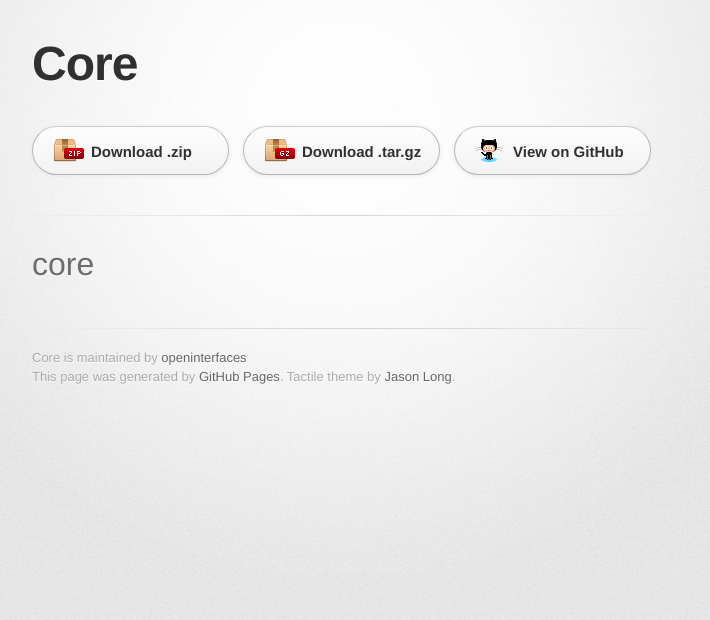
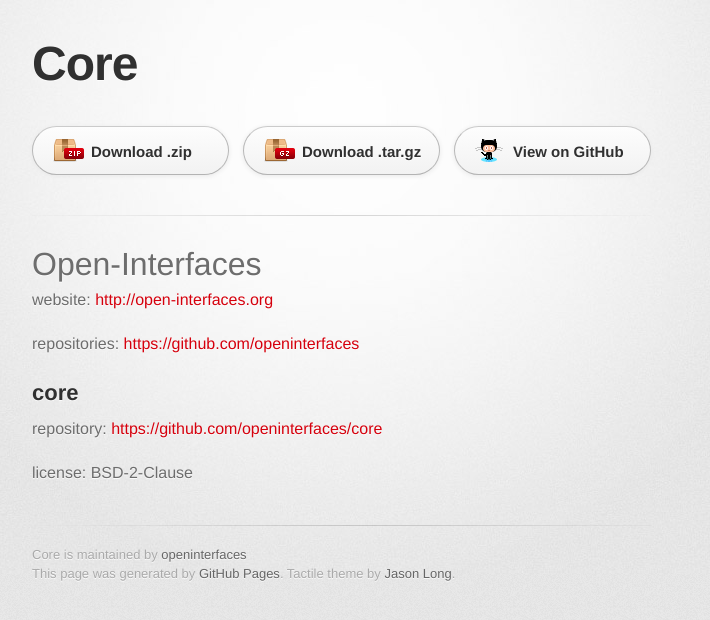
Before and after one commit to openinterfaces/core, a plain HTML site: page index.html in a window 1280 px wide. Shown: the whole page, without its empty margins (298-1008 px from the left). Drawn offline with Linux system fonts and the light colour scheme; a web font is replaced by a local one.

Commit message:
Create gh-pages branch via GitHub

```diff
--- a/index.html
+++ b/index.html
@@ -32,7 +32,18 @@
 
         <section id="main_content">
           <h1>
-<a name="core" class="anchor" href="#core"><span class="octicon octicon-link"></span></a>core</h1>
+<a name="open-interfaces" class="anchor" href="#open-interfaces"><span class="octicon octicon-link"></span></a>Open-Interfaces</h1>
+
+<p>website: <a href="http://open-interfaces.org">http://open-interfaces.org</a></p>
+
+<p>repositories: <a href="https://github.com/openinterfaces">https://github.com/openinterfaces</a></p>
+
+<h2>
+<a name="core" class="anchor" href="#core"><span class="octicon octicon-link"></span></a>core</h2>
+
+<p>repository: <a href="https://github.com/openinterfaces/core">https://github.com/openinterfaces/core</a></p>
+
+<p>license: BSD-2-Clause</p>
         </section>
 
         <footer>
--- a/params.json
+++ b/params.json
@@ -1 +1 @@
-{"name":"Core","tagline":"","body":"core\r\n====\r\n","google":"","note":"Don't delete this file! It's used internally to help with page regeneration."}
+{"name":"Core","tagline":"","body":"Open-Interfaces\r\n===============\r\n\r\nwebsite: http://open-interfaces.org\r\n\r\nrepositories: https://github.com/openinterfaces\r\n\r\n\r\n\r\ncore\r\n----\r\n\r\nrepository: https://github.com/openinterfaces/core\r\n\r\nlicense: BSD-2-Clause\r\n\r\n\r\n","google":"","note":"Don't delete this file! It's used internally to help with page regeneration."}
```
